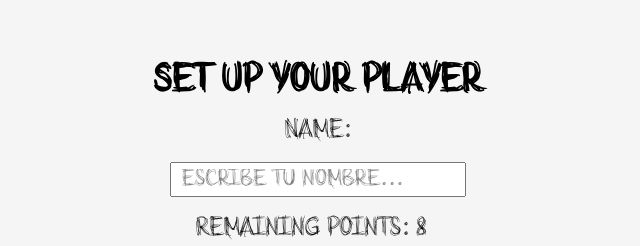
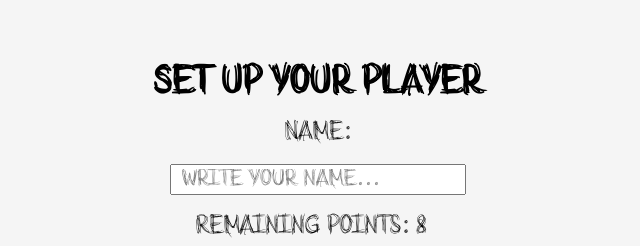
Before and after one commit to ezequiel-914/PENALTY-GAME, a plain HTML site: page index.html in a window 1280 px wide. Shown: the part 153-399 px from the top of the page, without its empty margins (322-962 px from the left). Drawn offline with Linux system fonts and the light colour scheme.

Commit message:
TENTATIVA 15

```diff
--- a/index.html
+++ b/index.html
@@ -11,7 +11,7 @@
         <div id="setup-screen" class="setup-screen">
             <h2>Set up your player</h2>
             <label for="player-name">Name:</label>
-            <input type="text" id="player-name" placeholder="Escribe tu nombre..." maxlength="10"/>
+            <input type="text" id="player-name" placeholder="Write your name..." maxlength="10"/>
 
             <div class="stats-distribution">
               <p>Remaining points: <span id="remaining-points">8</span></p>
--- a/style.css
+++ b/style.css
@@ -761,7 +761,7 @@ body{
 
   .setup-screen input {
     font-size: 18px;
-    padding: 5px 10px;
+    padding: 3px 10px;
   }
 
   .stats-distribution {
```
